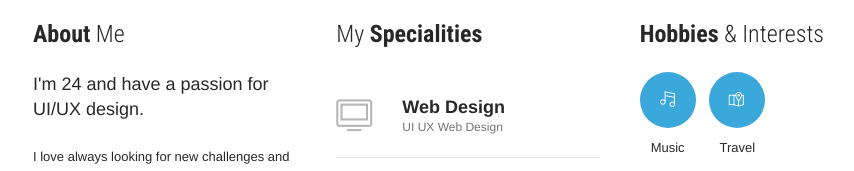
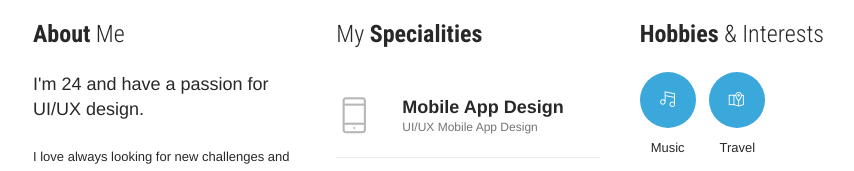
Before and after one commit to thethai/thethai.github.io, a plain HTML site: page index.html in a window 1280 px wide. Shown: the part 1002-1173 px from the top of the page, without its empty margins (312-1166 px from the left). Drawn offline with Linux system fonts and the light colour scheme; some packages are replaced by stand-ins of ours.

Commit message:
Update index.html

```diff
--- a/index.html
+++ b/index.html
@@ -178,10 +178,10 @@
                         <h4>My <strong>Specialities</strong></h4>
                         <!-- Speciality -->
                         <div class="speciality">
-                            <span class="speciality-icon"><i class="text-muted-2x ti-desktop"></i></span>
+                            <span class="speciality-icon"><i class="text-muted-2x ti-mobile"></i></span>
                             <div class="speciality-content">
-                                <h5 class="margin-b-0">Web Design</h5>
-                                <p class="speciaity-description">UI UX Web Design</p>
+                                <h5 class="margin-b-0">Mobile App Design</h5>
+                                <p class="speciaity-description">UI/UX Mobile App Design</p>
                             </div>
                         </div>
                         <!-- Speciality -->
```
